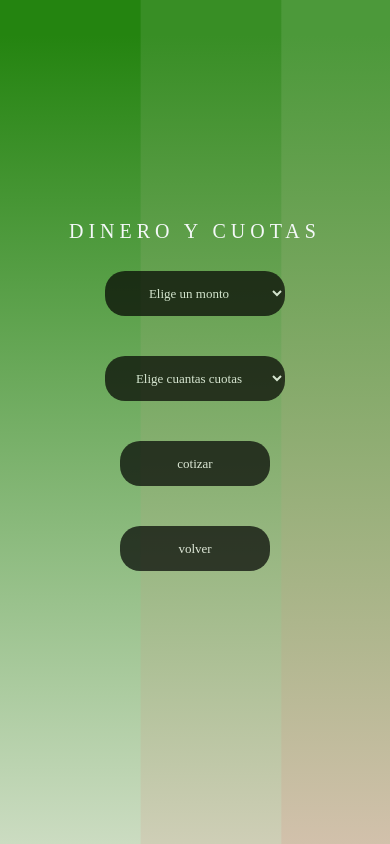
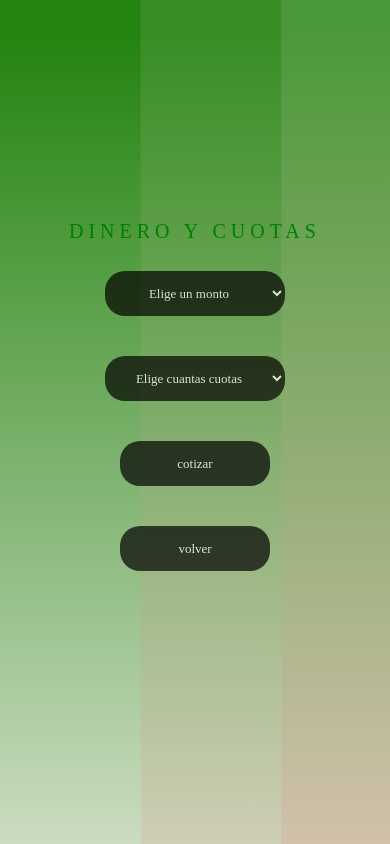
Before and after one commit to agustinhahn/prestamosFundItalia, a React (Vite) app: page /cotizador in a window 390 px wide. Built offline with nearby package versions, Linux system fonts and the light colour scheme; a web font is replaced by a local one.

Commit message:
calibrando dimenciones

```diff
--- a/src/index.css
+++ b/src/index.css
@@ -223,6 +223,7 @@ button{
   .tituloh1{
     font-size:20px ;
     text-align: center;
+    color: green;
   }
   .btn_gral{
     margin: 20px;
@@ -253,6 +254,7 @@ button{
   .tituloh1{
     font-size:20px ;
     text-align: center;
+    color: red;
   }
   .btn_gral{
     margin: 20px;
```
